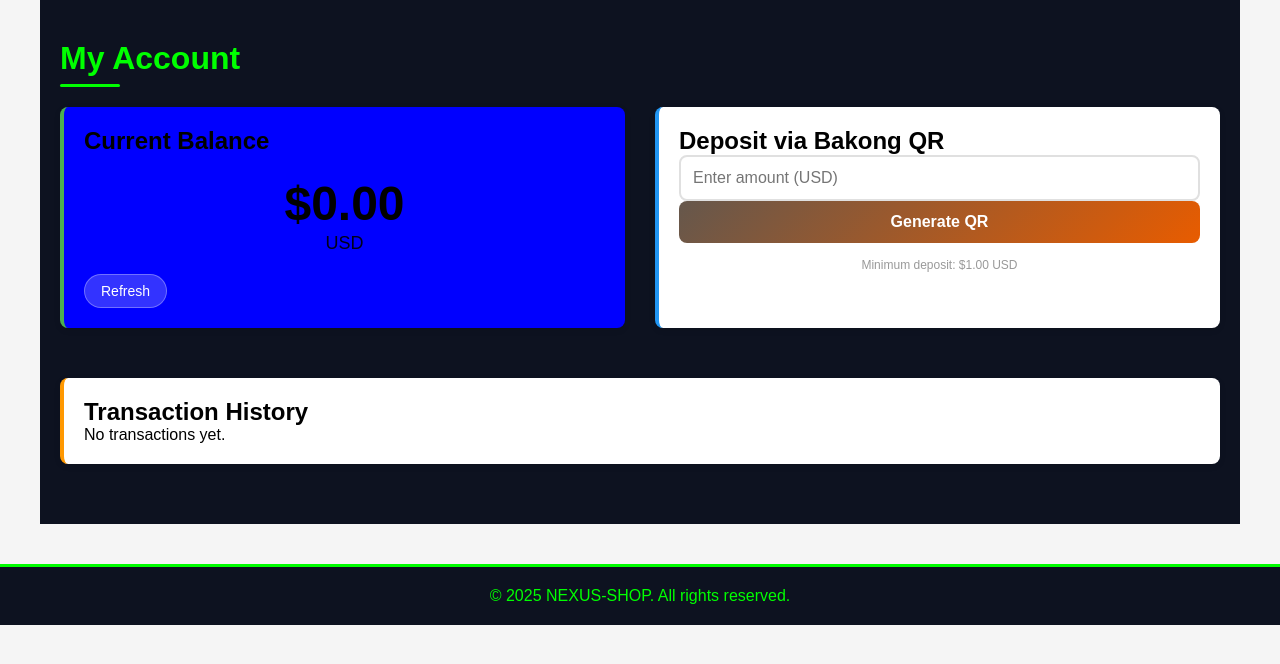
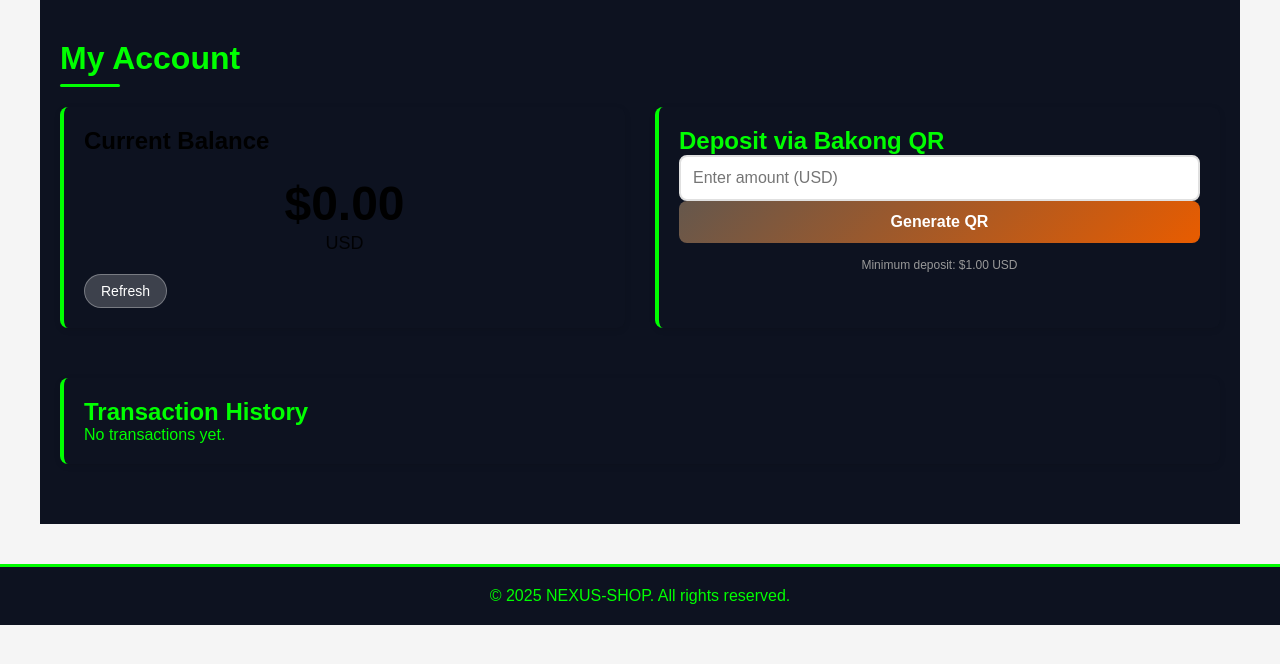
Before and after one commit to MengJong168/NEXUS-FB-SHOP, a Flask app: template templates/account.html in a window 1280 px wide. Shown: the part 76-740 px from the top of the page. Run offline with Flask 3, Linux system fonts and the light colour scheme; the template is opened without the code that fills it, so the values that code supplies are empty.

Commit message:
Update style.css

```diff
--- a/static/css/style.css
+++ b/static/css/style.css
@@ -1575,7 +1575,8 @@ main {
 }
 /* ================= ACCOUNT PAGE CARDS ================= */
 .account-card {
-    background: #fff;
+    background: #0d1220;
+    color: #00ff00;
     padding: 20px;
     border-radius: 8px;
     margin-bottom: 20px;
@@ -1583,22 +1584,22 @@ main {
 }
 
 .account-card-bal {
-    background: blue;
+    background: #0d1220;
     padding: 20px;
     border-radius: 8px;
     margin-bottom: 20px;
     box-shadow: 0 2px 6px rgba(0,0,0,0.1);
 }
 .balance-card {
-    border-left: 4px solid #4CAF50; /* green highlight */
+    border-left: 4px solid #00ff00; /* green highlight */
 }
 
 .deposit-card {
-    border-left: 4px solid #2196F3; /* blue highlight */
+    border-left: 4px solid #00ff00; /* blue highlight */
 }
 
 .transaction-history-card {
-    border-left: 4px solid #FF9800; /* orange highlight */
+    border-left: 4px solid #00ff00; /* orange highlight */
     overflow-x: auto; /* allow horizontal scroll on small screens */
 }
 
```
